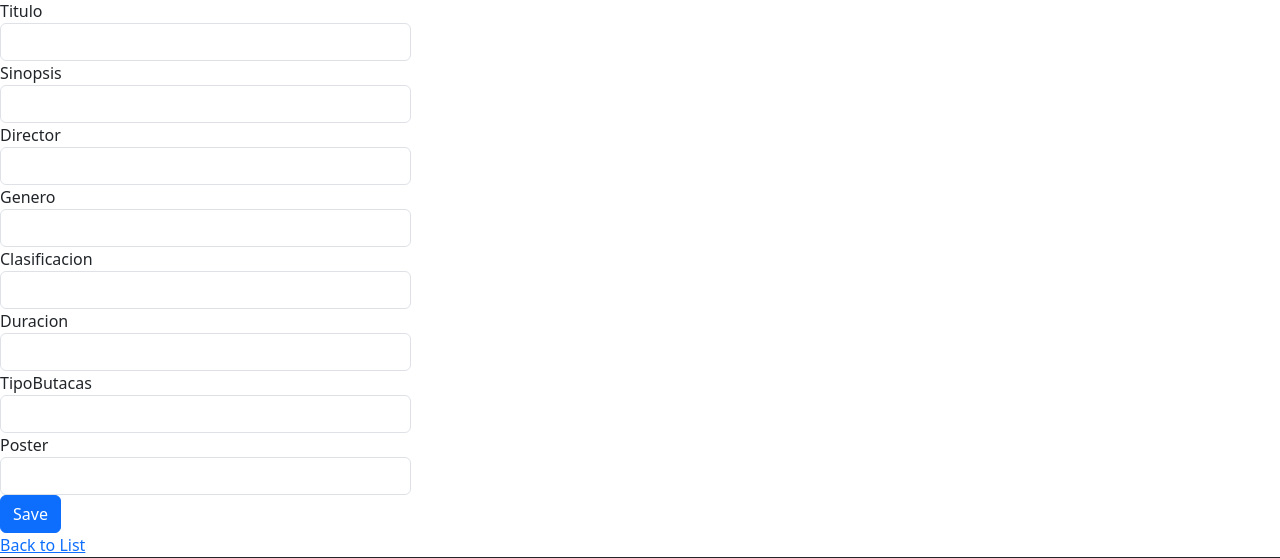
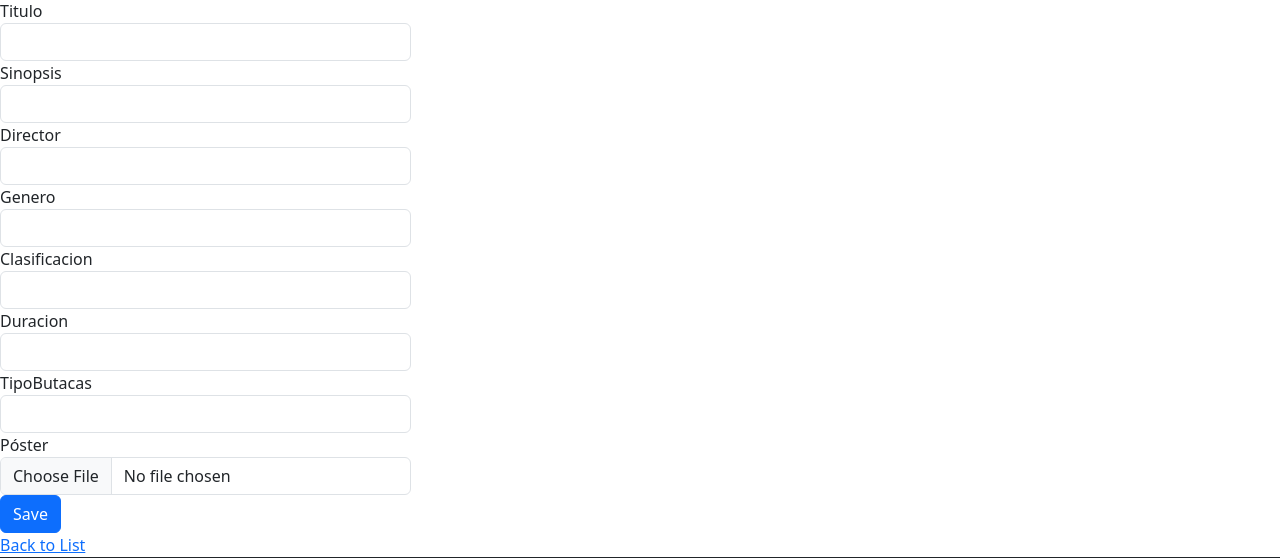
Before and after one commit to Ezejosue/CarteleraCine, an ASP.NET Core app: template CarteleraCine/Views/Peliculas/Edit.cshtml in a window 1280 px wide. Shown: the part 191-749 px from the top of the page. Run offline with ASP.NET Core 8, Linux system fonts and the light colour scheme; the template is opened without the code that fills it, so the values that code supplies are empty.

Commit message:
controlador actualizado

```diff
--- a/CarteleraCine/Views/Peliculas/Edit.cshtml
+++ b/CarteleraCine/Views/Peliculas/Edit.cshtml
@@ -10,7 +10,7 @@
 <hr />
 <div class="row">
     <div class="col-md-4">
-        <form asp-action="Edit">
+        <form asp-action="Edit" method="post" enctype="multipart/form-data">
             <div asp-validation-summary="ModelOnly" class="text-danger"></div>
             <input type="hidden" asp-for="PeliculaId" />
             <div class="form-group">
@@ -48,10 +48,17 @@
                 <input asp-for="TipoButacas" class="form-control" />
                 <span asp-validation-for="TipoButacas" class="text-danger"></span>
             </div>
+             <div class="form-group">
+                <label asp-for="PosterFile" class="control-label">Póster</label>
+                <input asp-for="PosterFile" type="file" class="form-control" />
+                <span asp-validation-for="PosterFile" class="text-danger"></span>
+            </div>
             <div class="form-group">
-                <label asp-for="Poster" class="control-label"></label>
-                <input asp-for="Poster" class="form-control" />
-                <span asp-validation-for="Poster" class="text-danger"></span>
+                @* Mostrar la imagen actual *@
+                @if (Model.Poster != null)
+                {
+                    <img src="@Model.Poster" alt="Póster actual" style="width:100px; height:auto;" />
+                }
             </div>
             <div class="form-group">
                 <input type="submit" value="Save" class="btn btn-primary" />
```
Also changed, not shown: CarteleraCine/Controllers/PeliculasController.cs (+30 -2 lines), 11 other files.
